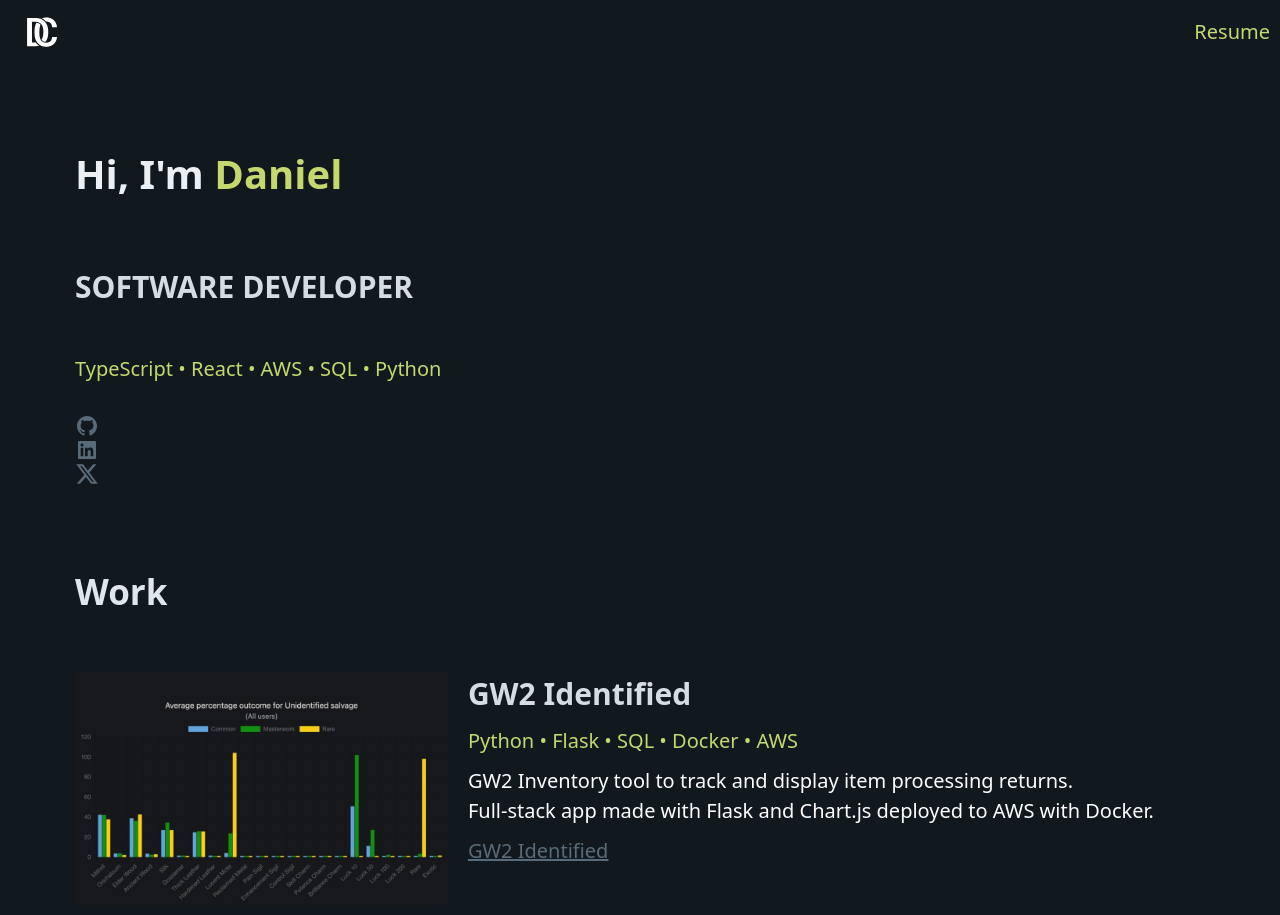
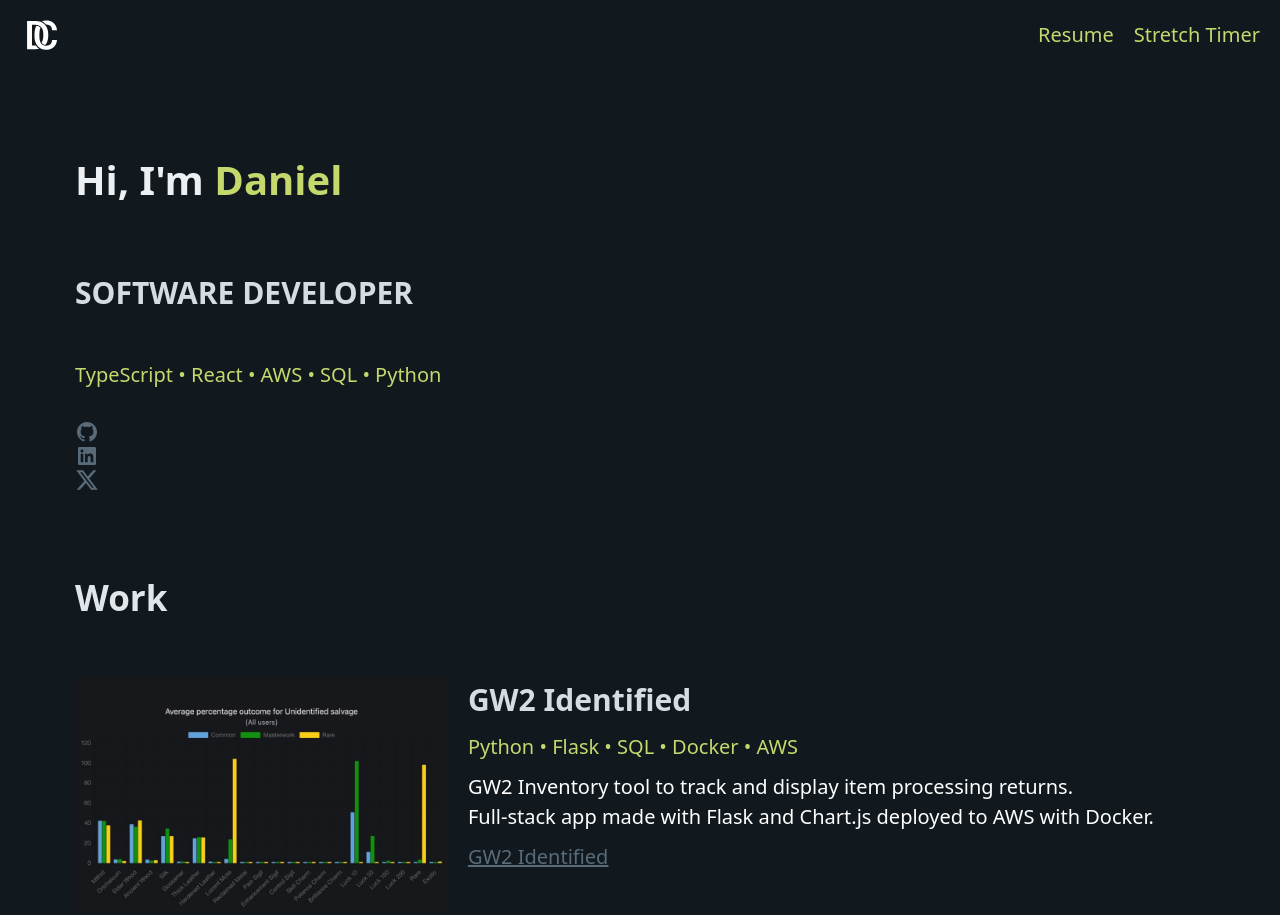
Before and after one commit to danielcluff/danielcluff.com, an Astro site: page / in a window 1280 px wide. Shown: the top 915 px of the page. Built offline with nearby package versions, Linux system fonts and the light colour scheme; Astro itself is replaced by a stand-in of ours.

Commit message:
added stretch timer to header

```diff
--- a/src/layouts/Header.astro
+++ b/src/layouts/Header.astro
@@ -21,7 +21,10 @@
             </svg>
         </a>
     </ul>
-	<ul><a class="accent" target="_blank" href="/daniel-cluff-resume.pdf">Resume</a></ul>
+    <ul>
+        <li><a class="accent" target="_blank" href="/daniel-cluff-resume.pdf">Resume</a></li>
+        <li><a class="accent" href="/stretchtimer">Stretch Timer</a></li>
+    </ul>
 </nav>
 
 <style>
```
Lines whose indentation alone changed are shown as unchanged.
